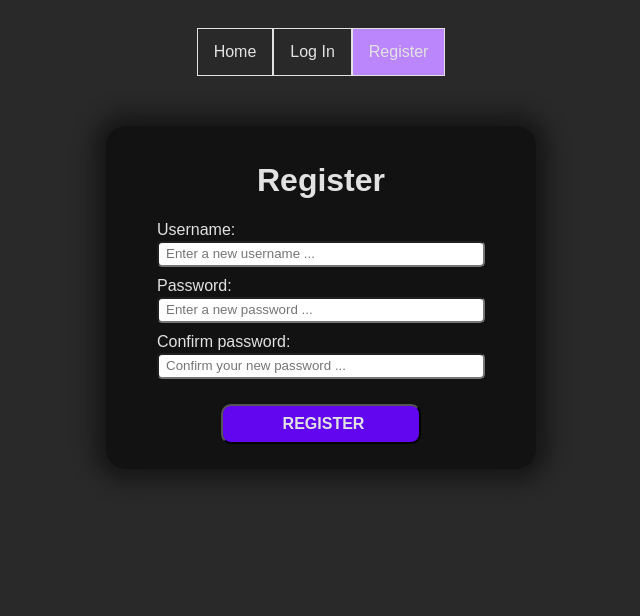
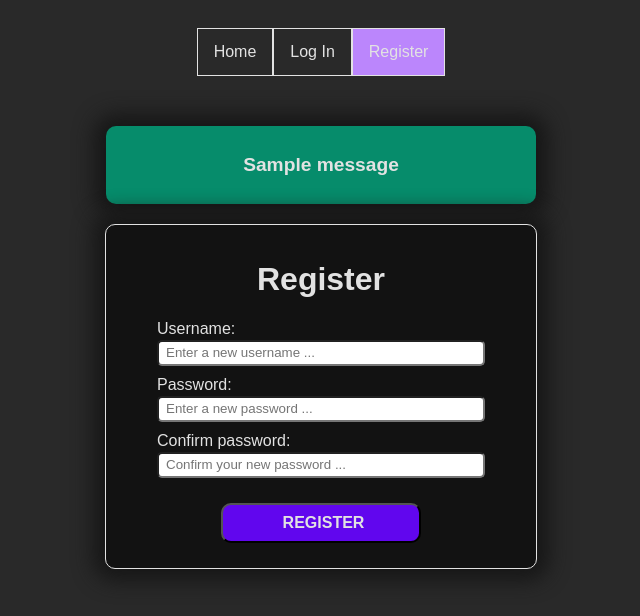
Before and after one commit to isakkjerstad/web-authentication, a Python web app: template server/templates/register.html in a window 1280 px wide. Shown: the top 616 px of the page, without its empty margins (319-959 px from the left). Run offline with Jinja, Linux system fonts and the light colour scheme; the template is opened without the code that fills it, so the values that code supplies are empty; one stand-in notice (Sample message) is shown.

Commit message:
Added message flashing
It is now easy to display error and success messages.

```diff
--- a/server/__init__.py
+++ b/server/__init__.py
@@ -13,6 +13,7 @@ def create_web_app():
 
     # Flask configuration.
     web_app.config.update(
+        SECRET_KEY = "HWiZ7Ft3fTy9Y54enng2PgnUcmqBFNVo",
         SEND_FILE_MAX_AGE_DEFAULT = 0,
         SQLALCHEMY_DATABASE_URI = f"sqlite:///{DATABASE_NAME}",
         SQLALCHEMY_TRACK_MODIFICATIONS = False,
--- a/server/config.py
+++ b/server/config.py
@@ -7,3 +7,7 @@ DATABASE_NAME = "db.sqlite3"
 DEBUG = True
 THREADED = True
 PORT = 8080
+
+# HTTP error codes.
+HTTP_201_CREATED = 201
+HTTP_400_BAD_REQUEST = 400
--- a/server/static/style.css
+++ b/server/static/style.css
@@ -10,13 +10,37 @@ body {
     flex-direction: column;
 }
 
+.flash-error {
+    width: 400px;
+    font-size: 60%;
+    text-align: center;
+    background-color: #B00020;
+    border-radius: 10px;
+    padding: 15px;
+    box-shadow: 0px 0px 20px 12px #171717;
+    margin-bottom: 20px;
+}
+
+.flash-success {
+    width: 400px;
+    font-size: 60%;
+    text-align: center;
+    background-color: #068c6b;
+    border-radius: 10px;
+    padding: 15px;
+    box-shadow: 0px 0px 20px 12px #171717;
+    margin-bottom: 20px;
+}
+
 .forms {
     width: 400px;
     text-align: center;
     background-color: #121212;
-    border-radius: 20px;
+    border-radius: 10px;
     padding: 15px;
-    box-shadow: 0px 0px 20px 12px #171717;;
+    box-shadow: 0px 0px 20px 12px #171717;
+    border-style: solid;
+    border-width: 1px;
 }
 
 .forms label {
--- a/server/templates/base.html
+++ b/server/templates/base.html
@@ -2,17 +2,21 @@
 
 <html lang="en">
     <head>
+        <!-- Site wide metadata. -->
         <meta charset="utf-8">
         <meta name="viewport" content="width=device-width, initial-scale=1">
         <meta name="description" content="Assignment four in INF-2310 Computer Security at UiT.">
         <meta name="author" content="Isak Kjerstad">
 
+        <!-- Dynamic site title. -->
         <title>{% block title %}{% endblock %}</title>
 
+        <!-- Load static resources. -->
         <link href="{{ url_for('static', filename='style.css') }}" rel="stylesheet">
     </head>
     <body>
         <div class="center">
+
             <!-- Navigation bar. -->
             <div class="navbar">
                 <ul>
@@ -21,8 +25,21 @@
                     <li><a class="{{ 'active' if active_page == 'register' else 'inactive' }}" href="/register">Register</a></li>
                 </ul>
             </div>
+
+            <!-- Flashed messages (class flash-error/flash-success). -->
+            {% with messages = get_flashed_messages(with_categories=true) %}
+                {% if messages %}
+                    {% for category, message in messages %}
+                        <div class="flash-{{ category }}">
+                            <h1>{{ message }}</h1>
+                        </div>
+                    {% endfor %}
+                {% endif %}
+            {% endwith %}
+
             <!-- Extend base with content in main. -->
             {% block main %}{% endblock %}
+
         </div>
     </body>
 </html>
```
Also changed, not shown: server/views.py (+6 -1 lines).
